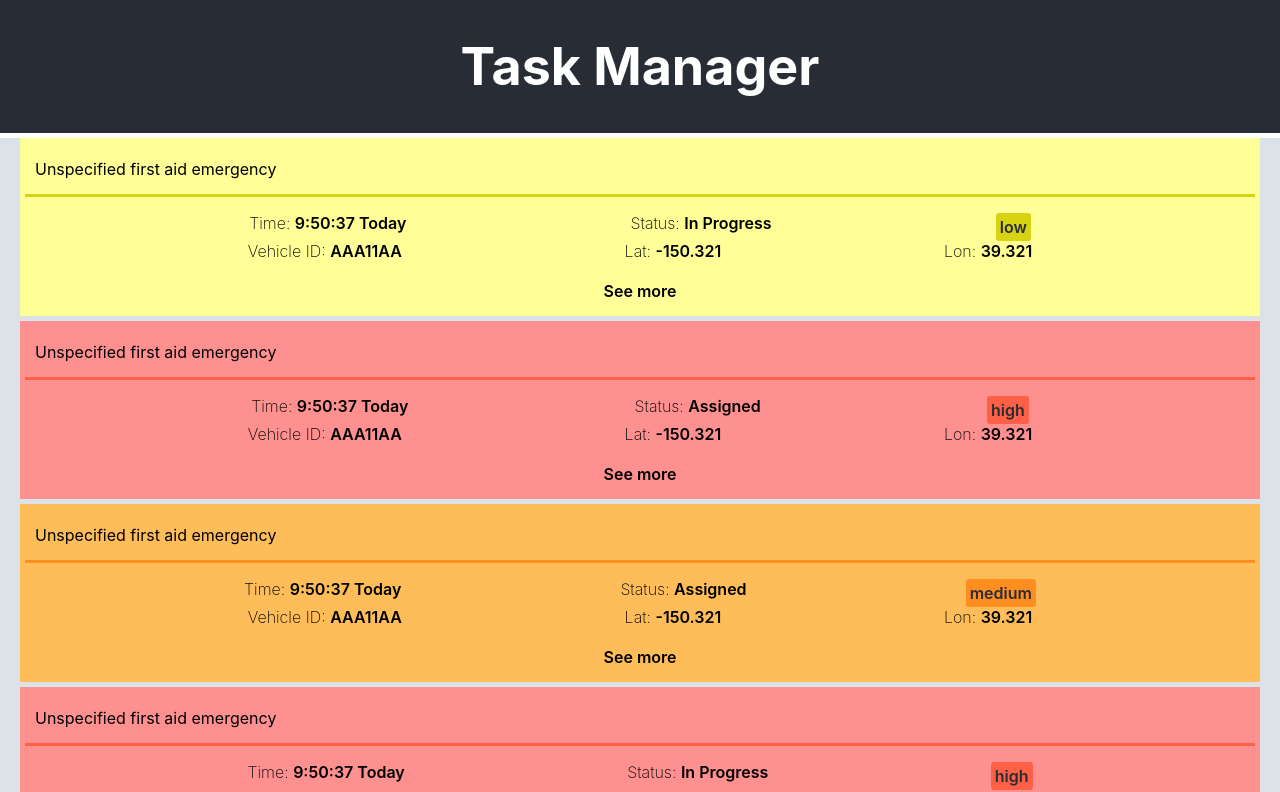
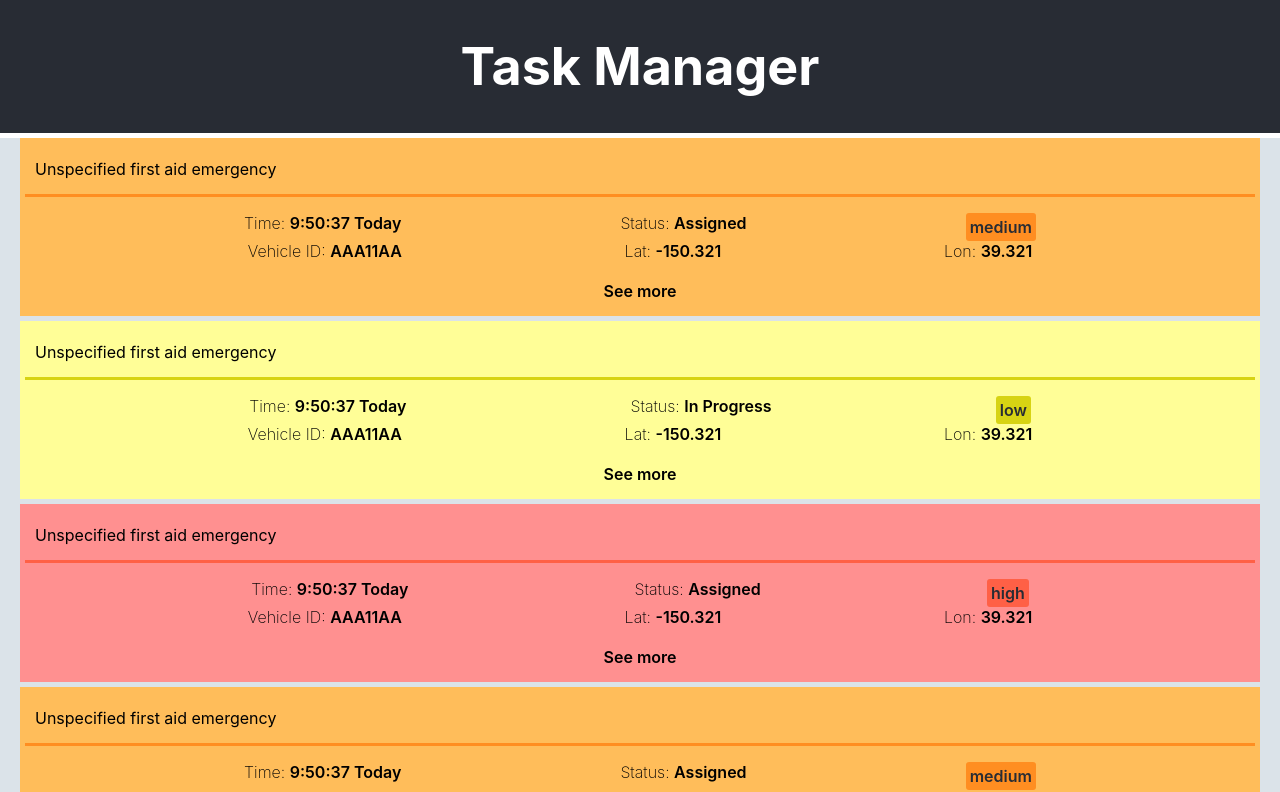
Before and after one commit to luciavelasco/task-manager, a React (Create React App) app: page / in a window 1280 px wide. Shown: the top 792 px of the page. Built offline with nearby package versions, Linux system fonts and the light colour scheme.

Commit message:
Add initial TaskEdit base component (WIP)
This is based on the Task component.

```diff
--- a/src/App.tsx
+++ b/src/App.tsx
@@ -11,6 +11,7 @@ function App() {
         <h1>Task Manager</h1>
       </header>
       <main className="app-body">
+        <TaskEdit task={dummyTask(PriorityEnum.MEDIUM, StatusEnum.Assigned)} />
         {tasks.map(t => <Task task={t}/> )}
       </main>
     </div>
--- /dev/null
+++ b/src/molecules/TaskEdit.tsx
@@ -0,0 +1,29 @@
+import React, { FunctionComponent } from 'react'
+import './Task.css'
+import { ITask } from '../dummyData'
+import { Pill } from '../atoms/Pill'
+import { ExpandBar } from '../atoms/ExpandBar'
+import { Label } from '../atoms/Label'
+
+export interface ITaskOwnProps {
+  task: ITask
+}
+
+const getDateText = (task: ITask) => task.timestamp.getDate() === new Date().getDate() ?
+  'Today' : task.timestamp.getDate()
+
+export const TaskEdit: FunctionComponent<ITaskOwnProps> = ({ task }) =>
+  <div className={[ task.priority, 'task' ].join(' ')}>
+    <p className="summary">{task.tasksummary}</p>
+    <div className="task-line">
+      <Label label="Time" value={`${task.timestamp.toLocaleTimeString().slice(0, -3)} ${getDateText(task)}`}/>
+      <Label label="Status" value={task.taskStatus}/>
+      <Pill>{task.priority.toLowerCase()}</Pill>
+    </div>
+    <div className="task-line">
+      <Label label="Vehicle ID" value={task.assignedto}/>
+      <Label label="Lat" value={task.latitude}/>
+      <Label label="Lon" value={task.longitude}/>
+    </div>
+    <ExpandBar>{task.taskdescription}</ExpandBar>
+  </div>
```
Also changed, not shown: 1 other file (tests, documents, lock files or other folders).
